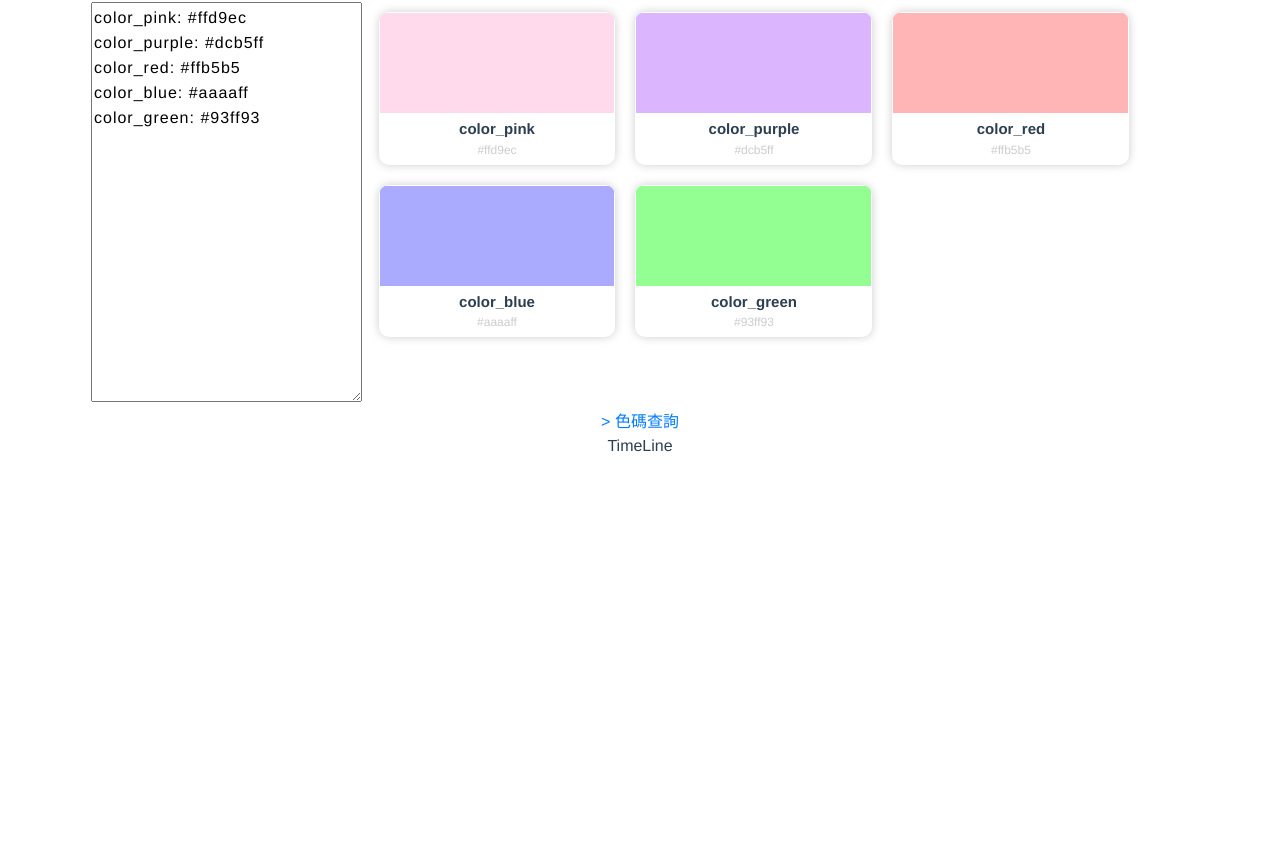
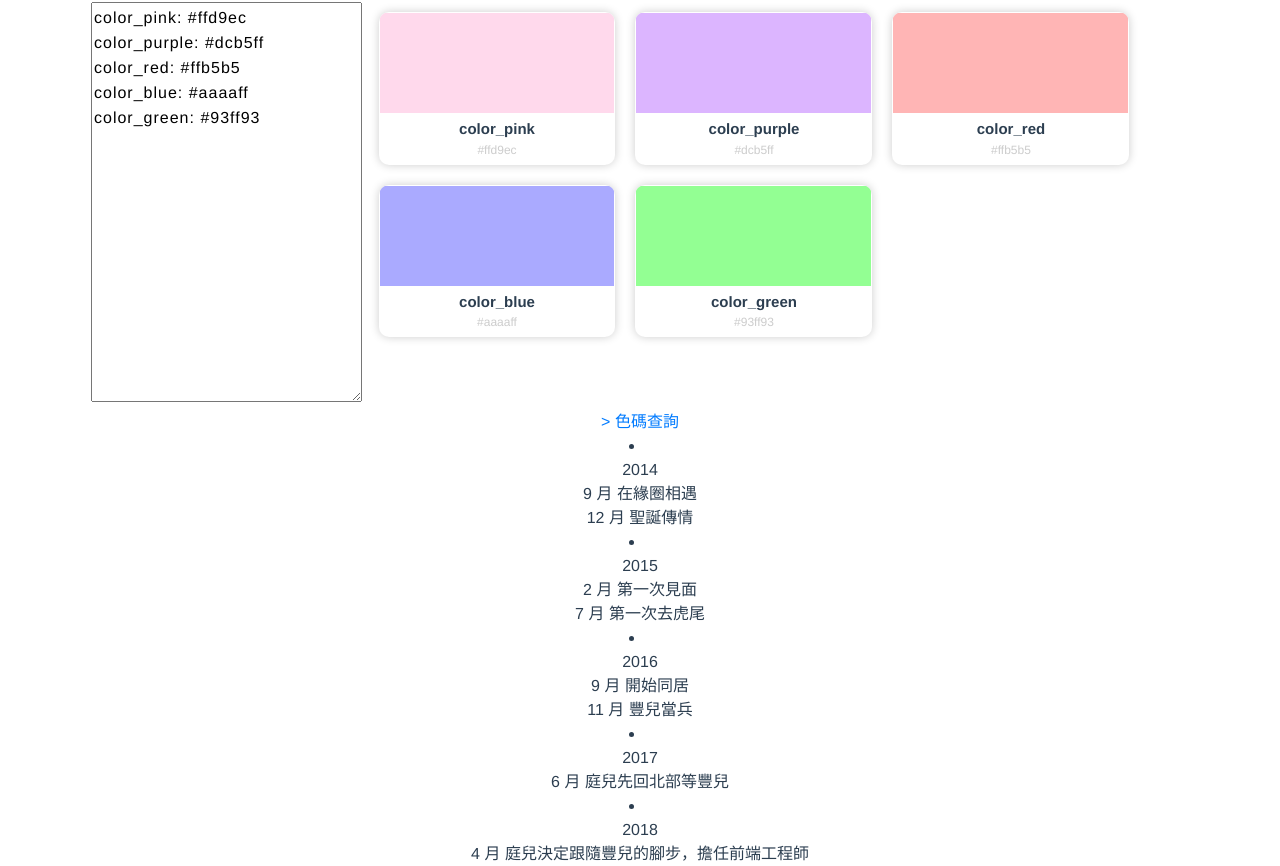
Before and after one commit to octopus831012/Vue-cli-demo-project, a Vue app: page / in a window 1280 px wide. Shown: the part 500-1366 px from the top of the page. Before the commit the page ends 958 px from the top, so only its background shows below. Built offline with nearby package versions, Linux system fonts and the light colour scheme.

Commit message:
dialogs structure of html
year
month content

```diff
--- a/src/components/TimeLine/template.html
+++ b/src/components/TimeLine/template.html
@@ -1,3 +1,16 @@
 <div class="timeLine">
-  TimeLine
+  <div class="dialog">
+    <li class="dialogWrapper" v-for='(l,id) in logs' :key="l">
+      <div class="dialog">
+          <h3 class="year">
+            {{l.year}}
+          </h3>
+          <ul class="content">
+            <li v-for='c in l.content'>
+              {{c.month}} 月 {{c.tag}}
+            </li>
+          </ul>
+      </div>
+    </li>
+  </div>
 </div>
```
Also changed, not shown: 1 other file (tests, documents, lock files or other folders).
